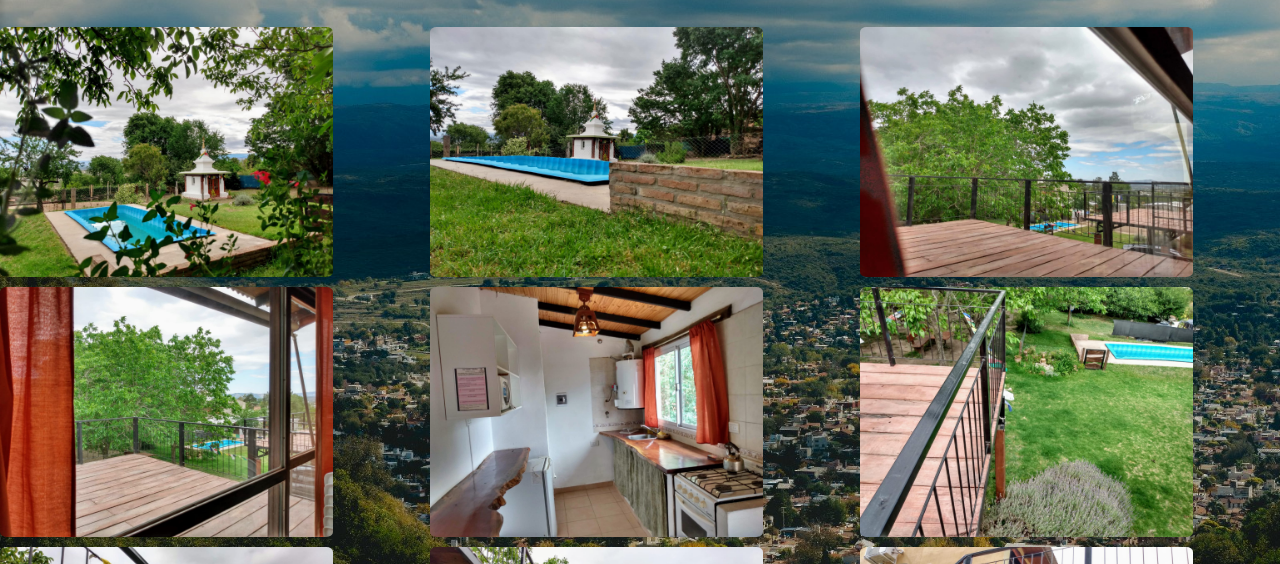
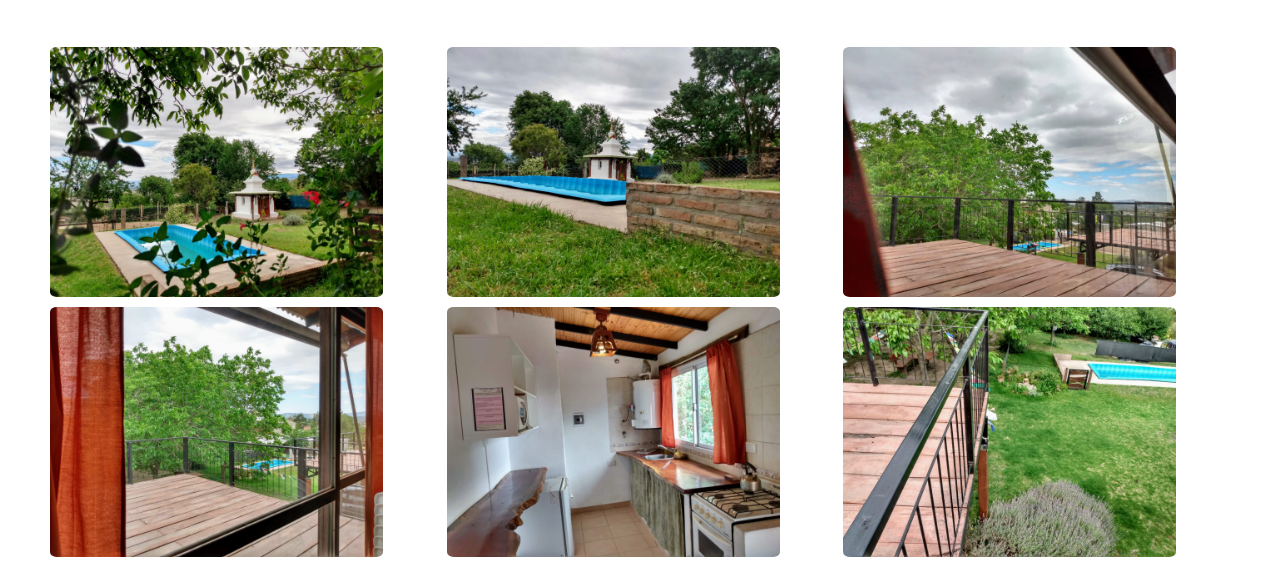
Before and after one commit to amartinucci25/los-nogales-boodstrap, a website: page pages/imagenes.html in a window 1280 px wide. Shown: the part 69-633 px from the top of the page. Drawn offline with Linux system fonts and the light colour scheme.

Commit message:
correccion

```diff
--- a/css/imagenes.css
+++ b/css/imagenes.css
@@ -2,7 +2,6 @@
     padding: 0;
     margin: 0;}
 header{
-      background-image: url('../Image/FONDO\ \(2\).jpg');
         background-size: cover;
         background-attachment: fixed;
         width: auto;
@@ -40,7 +39,7 @@ header{
     grid-row-gap: 10px;
    grid-column-gap: 10px;
    justify-content:center ;
-   margin-top: 30px;
+   margin: 50px;
 }
 
 .imagenprueba{
```
Also changed, not shown: index.html (+2 -2 lines).
